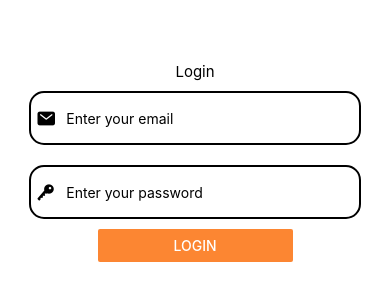
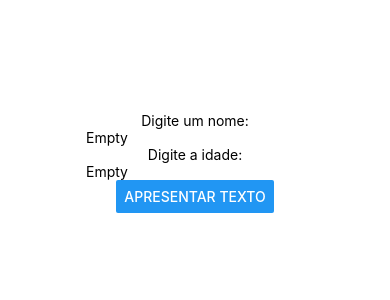
Before and after one commit to Gaben413/ReactNative-Homework4, a React Native app in the folder my-project/: screen / in a window 390 px wide. Shown: the part 260-560 px from the top of the page. Built offline with nearby package versions, Linux system fonts and the light colour scheme.

Commit message:
Revert "Update App.js"
This reverts commit d377f71332573f9ff37d3d55af68d669cfa41b06.

```diff
--- a/my-project/App.js
+++ b/my-project/App.js
@@ -1,42 +1,41 @@
 import { StatusBar } from 'expo-status-bar';
-import React, {useState} from "react";
+import React, {useState} from "react"
 import { StyleSheet, Text, View, TextInput, Button } from 'react-native';
-import Ionicons from 'react-native-vector-icons/Ionicons';
 
 export default function App() {
 
-  const [text1, setText1] = useState('Empty')
-  const [text2, setText2] = useState('24')
-  const [_bool, setBool] = useState(false)
+  const [text, setText] = useState('Empty')
 
   return (
     <View style={styles.container}>
 
-      <Text style={styles.titleLogin}>Login</Text>
-
-      <View style={styles.innerContainer}>
-        <Ionicons name="ios-mail" size={20} color="#000" />
+      <Text>Digite um nome:</Text>
       <TextInput
         style={styles.input}
-          onChangeText={setText1}
-          placeholder='Enter your email'
+        onChangeText={setText}
+        placeholder='Text'
+        value={text}
       />
-      </View>
 
-      <View style={styles.innerContainer}>
-        <Ionicons name="key" size={20} color="#000" />
+      <Text>Digite a idade:</Text>
       <TextInput
-          secureTextEntry={true}
+        keyboardType='numeric'
         style={styles.input}
-          onChangeText={setText2}
-          placeholder='Enter your password'
+        onChangeText={setText}
+        placeholder='Text'
+        value={text}
       />
-      </View>
 
-      <View style={styles.buttonView}>
-        <Button title='LOGIN' color='#fc8632' />
-      </View>
+      <Button
+        title='Apresentar Texto'
+      />
 
+      {
+        text === 'Ligado' ?
+        <Text>Apresentando Texto</Text>
+        :
+        <Text></Text>
+      }
 
       <StatusBar style="auto" />
     </View>
@@ -50,35 +49,4 @@ const styles = StyleSheet.create({
     alignItems: 'center',
     justifyContent: 'center',
   },
-  titleLogin:
-  {
-    fontSize: 15,
-  },
-  innerContainer:
-  {
-    flexDirection: 'row',
-    gap: 5,
-    alignItems: 'center',
-    width: '85%',
-    borderWidth: 2,
-    borderRadius: 15,
-    paddingLeft: 5,
-    margin: 10,
-
-  },
-  input:{
-    minWidth: 200,
-    minHeight: 50,
-    paddingLeft: 5,
-  },
-  button:
-  {
-    width: 500,
-  },
-  buttonView:
-  {
-    width: '50%',
-
-    alignItems: 'stretch'
-  }
 });
```
Lines whose indentation alone changed are shown as unchanged.
